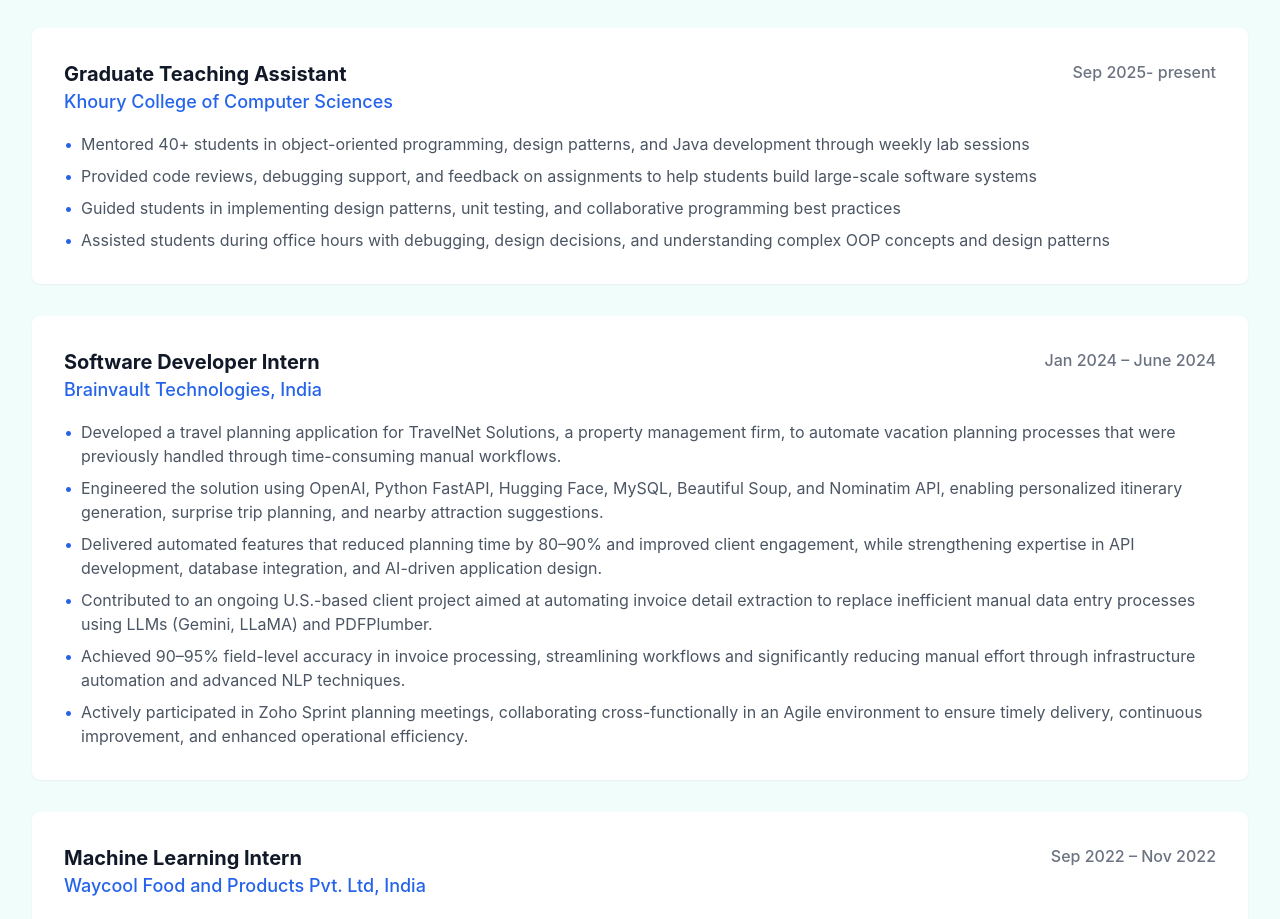
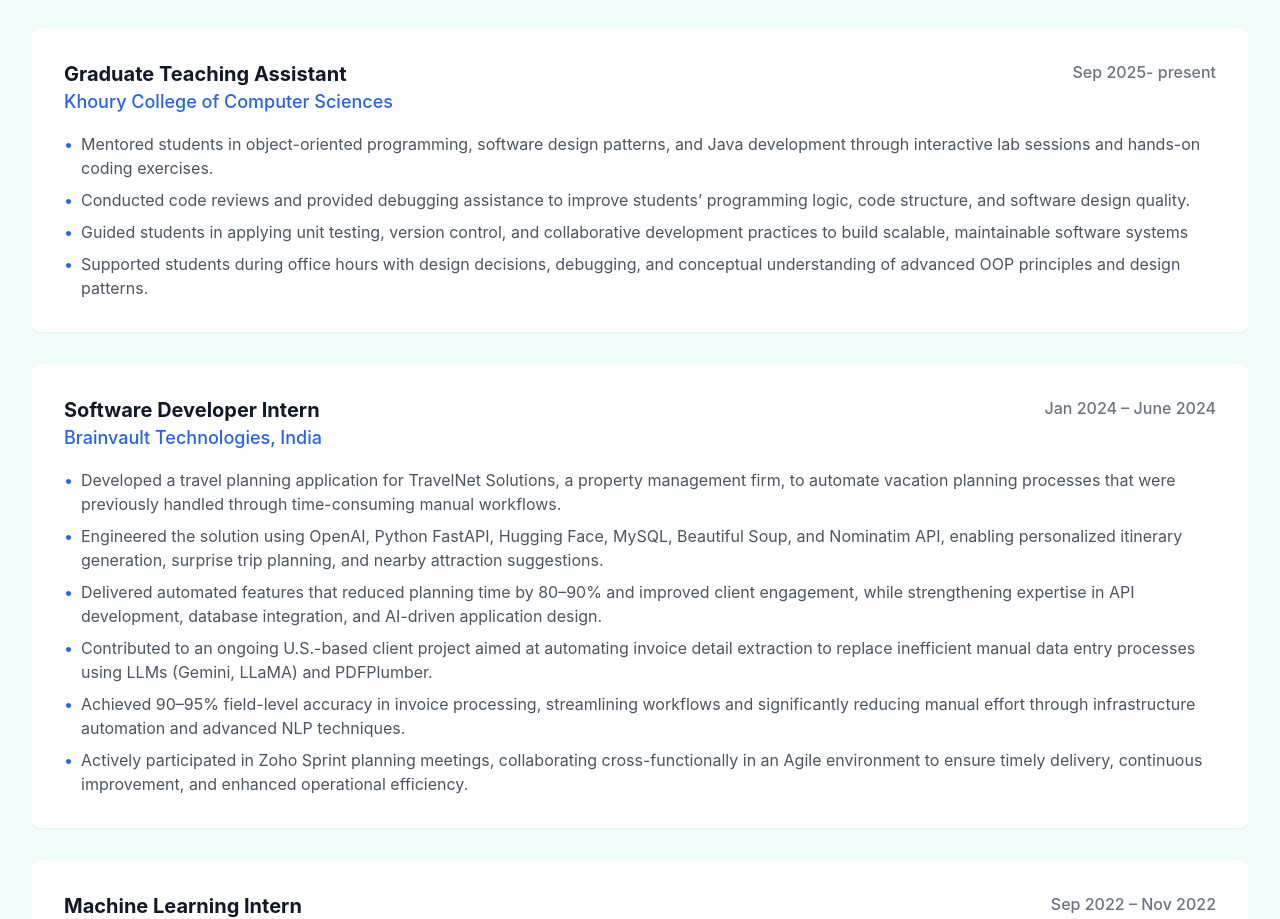
Before and after one commit to afrah123456/Initial_Portfolio, a React (Create React App) app: page / in a window 1280 px wide. Shown: the part 2380-3299 px from the top of the page. Built offline with nearby package versions, Linux system fonts and the light colour scheme.

Commit message:
Changed TA desp

```diff
--- a/src/components/Portfolio.jsx
+++ b/src/components/Portfolio.jsx
@@ -307,10 +307,10 @@
   course: "CS 3100 Program Design and Implementation 2",
   period: "Sep 2025- present",
   achievements: [
-    "Mentored 40+ students in object-oriented programming, design patterns, and Java development through weekly lab sessions",
-    "Provided code reviews, debugging support, and feedback on assignments to help students build large-scale software systems" ,
-    "Guided students in implementing design patterns, unit testing, and collaborative programming best practices",
-    "Assisted students during office hours with debugging, design decisions, and understanding complex OOP concepts and design patterns"
+    "Mentored students in object-oriented programming, software design patterns, and Java development through interactive lab sessions and hands-on coding exercises.",
+    "Conducted code reviews and provided debugging assistance to improve students’ programming logic, code structure, and software design quality." ,
+    "Guided students in applying unit testing, version control, and collaborative development practices to build scalable, maintainable software systems",
+    "Supported students during office hours with design decisions, debugging, and conceptual understanding of advanced OOP principles and design patterns."
   ]
 },
   {
```
